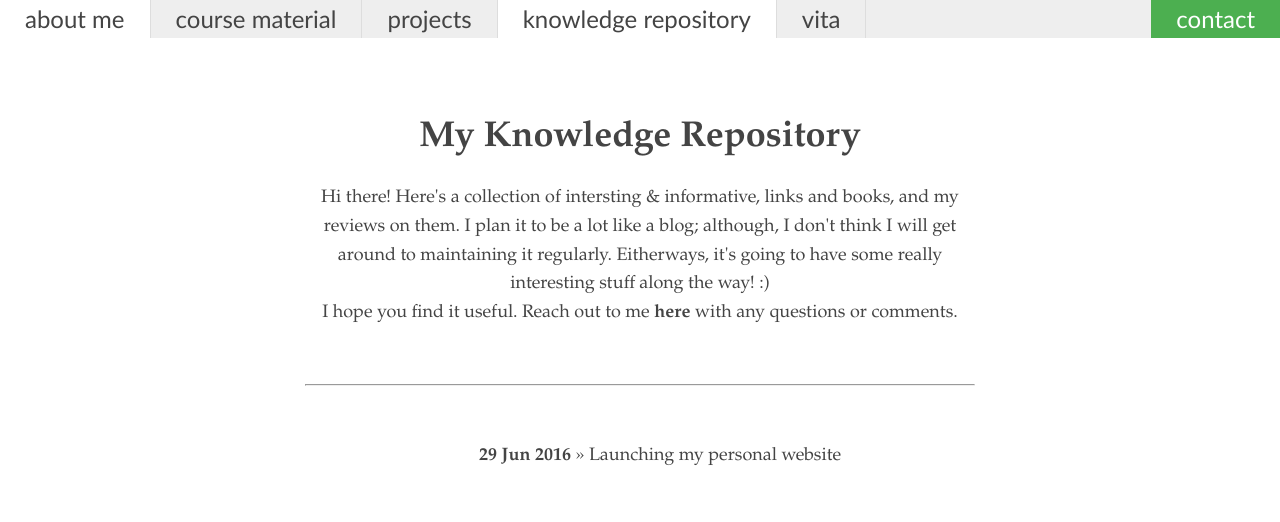
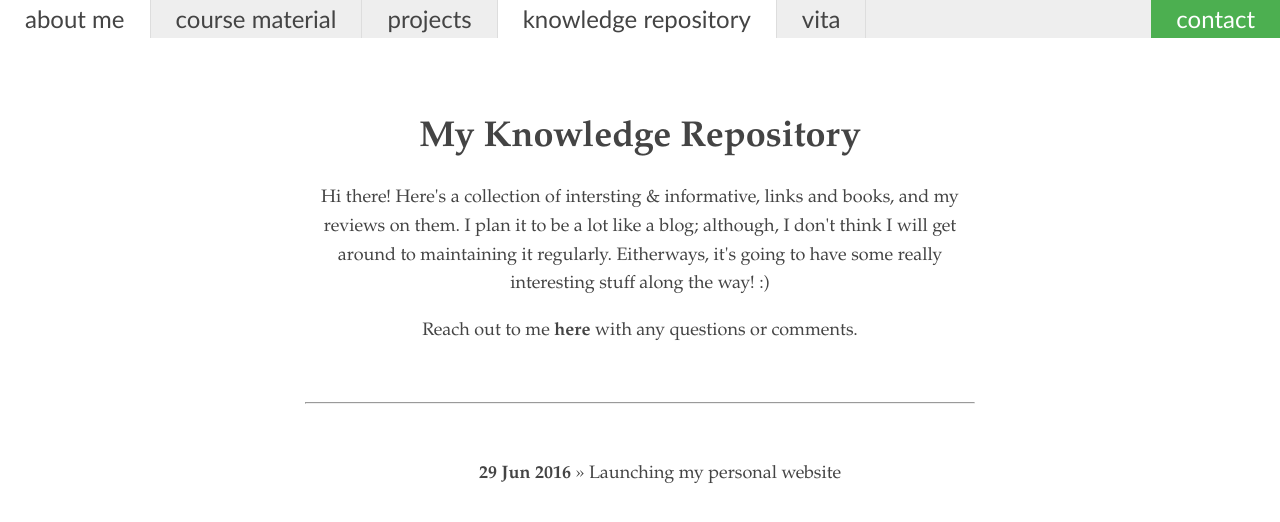
Before and after one commit to akashdeepdeb/akash.github.io, a Jekyll site: the page built from blog/index.html, in a window 1280 px wide. Shown: the top 522 px of the page. Built offline with Jekyll 4.4.1, drawn with Linux system fonts in a browser that asks for light colours.

Commit message:
Update index.html

```diff
--- a/blog/index.html
+++ b/blog/index.html
@@ -20,7 +20,9 @@ title: My Knowledge Repository
 	<h1>{{ page.title }}</h1>
 	<p>
 		Hi there! Here's a collection of intersting & informative, links and books, and my reviews on them. I plan it to be a lot like a blog; although, I don't think I will get around to maintaining it regularly. Eitherways, it's going to have some really interesting stuff along the way! :)
-		<br> I hope you find it useful. Reach out to me <a href = "/contact"><b>here</b></a> with any questions or comments.
+	</p>
+	<p>
+		Reach out to me <a href = "/contact"><b>here</b></a> with any questions or comments.
 	</p>
 	<br>
 	<hr>
```
